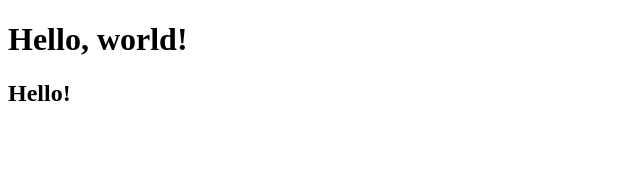
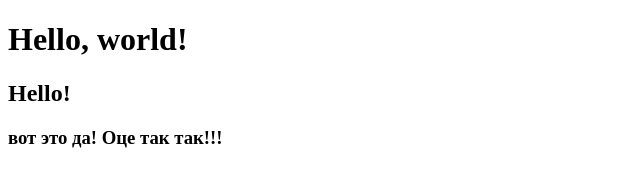
Before and after one commit to NextDsgn/project, a plain HTML site: page index.html in a window 1280 px wide. Shown: the whole page, without its empty margins (0-640 px from the left). Drawn offline with Linux system fonts and the light colour scheme.

Commit message:
so excited

```diff
--- a/index.html
+++ b/index.html
@@ -8,5 +8,6 @@
 <body>
     <h1>Hello, world!</h1>
     <h2>Hello!</h2>
+    <h3>вот это да! Оце так так!!!</h3>
 </body>
 </html>
```
